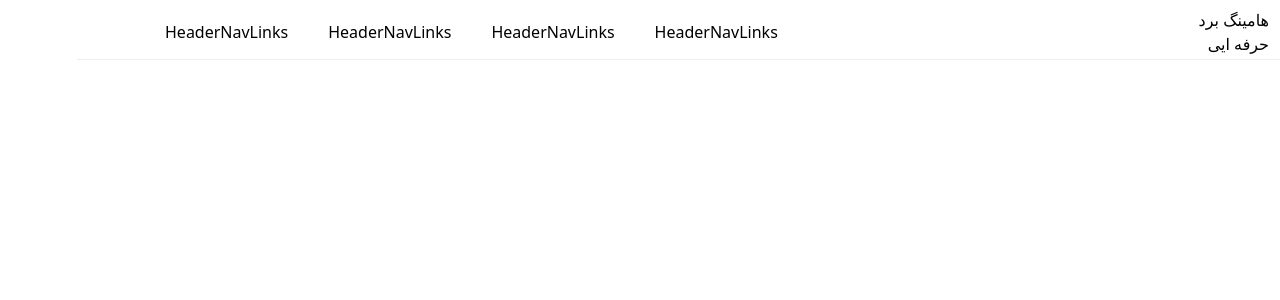
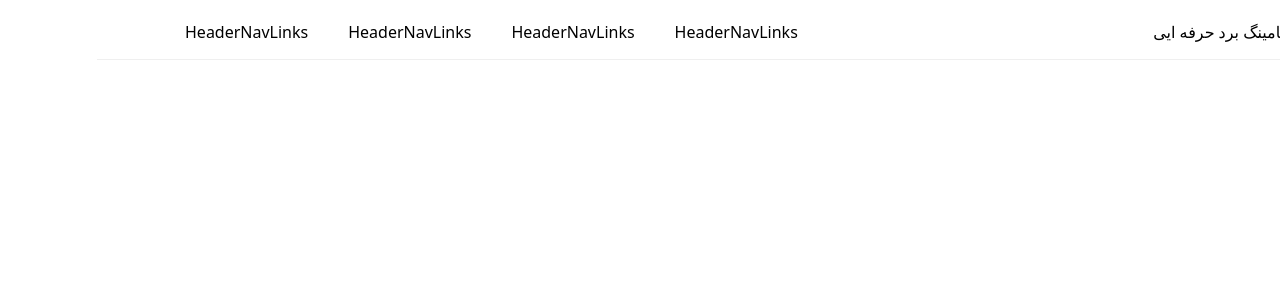
Before and after one commit to mahyarErshad/hummingbird, a React (Create React App) app: page / in a window 1280 px wide. Shown: the top 300 px of the page. Built offline with nearby package versions, Linux system fonts and the light colour scheme; a web font is replaced by a local one.

Commit message:
gap is 0.25rem

```diff
--- a/src/Components/Header/Header.jsx
+++ b/src/Components/Header/Header.jsx
@@ -36,7 +36,7 @@ function Navbar() {
           </div>
           <div className="flex-center gap-4">
             <img className="h-6 w-6" src={logo} alt="Logo" />
-            <div>
+            <div className="flex-center gap-1">
               <h1>هامینگ برد</h1>
               <span>حرفه ایی</span>
             </div>
```
